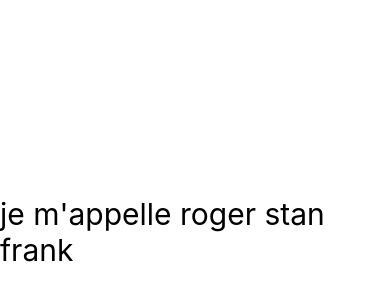
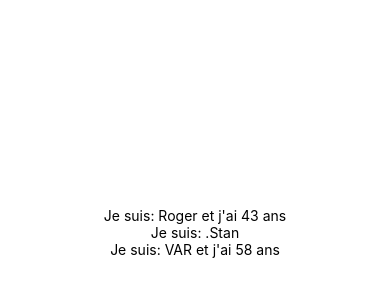
Before and after one commit to Chreyd/AwsomeProject, a React Native app: screen / in a window 390 px wide. Shown: the part 190-490 px from the top of the page. Built offline with nearby package versions, Linux system fonts and the light colour scheme.

Commit message:
Les props

```diff
--- a/App.js
+++ b/App.js
@@ -1,17 +1,27 @@
 import { StyleSheet, Text, View } from "react-native";
 import React from "react";
 
+const Person = (props) => {
+  return (
+    <View>
+      {props.age ? (
+        <Text>
+          Je suis: {props.name} et j'ai {props.age} ans
+        </Text>
+      ) : (
+        <Text>Je suis: .{props.name}</Text>
+      )}
+    </View>
+  );
+};
+
 export default function App() {
-  const name = "manu";
-
-  const getName = (firstName, secondName, thirdName) => {
-    return firstName + " " + secondName + " " + thirdName;
-    // return `${firstName} ${secondName} ${thirdName}`;
-  };
-
   return (
     <View style={styles.container}>
-      <Text style={styles.text}>je m'appelle {getName("roger", "stan", "frank")}</Text>
+      <Text style={styles.text}></Text>
+      <Person name="Roger" age="43" />
+      <Person name="Stan" />
+      <Person name="VAR" age="58" />
     </View>
   );
 }
```
